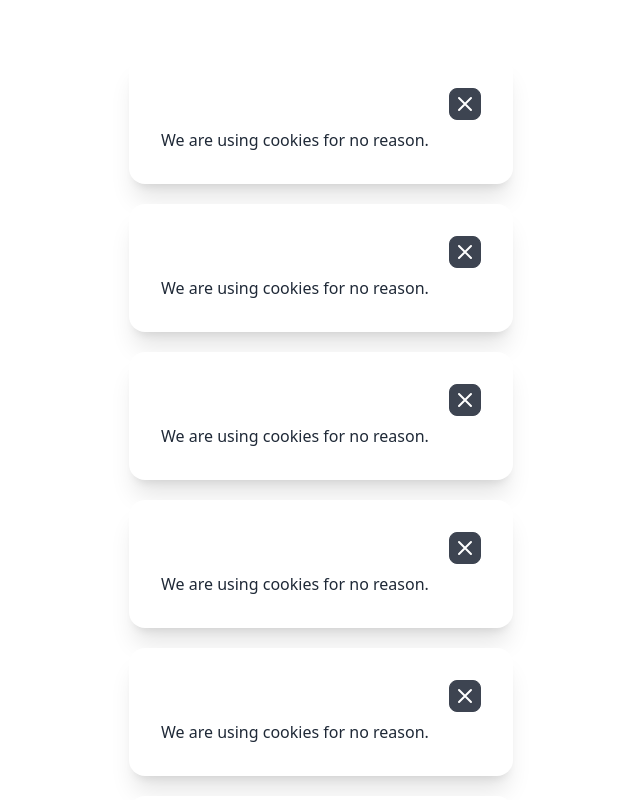
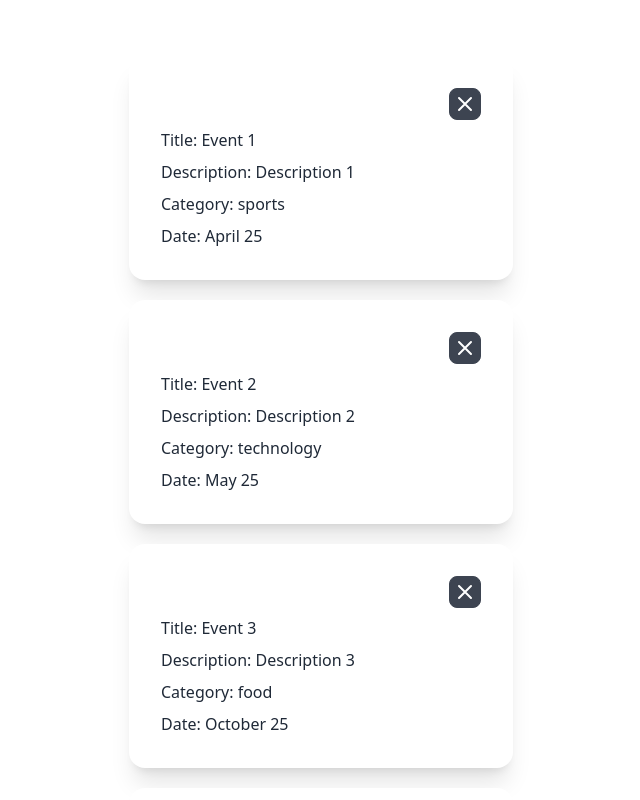
Before and after one commit to Tanmoy-Parvez/explore-next-js-more, a Next.js app: page /events in a window 1280 px wide. Shown: the top 800 px of the page, without its empty margins (319-959 px from the left). Built offline with nearby package versions, Linux system fonts and the light colour scheme; data requests are answered from the project's data file.

Commit message:
displaing data

```diff
--- a/pages/events.js
+++ b/pages/events.js
@@ -13,7 +13,10 @@ const EventsList = ({ eventList }) => {
                                     <svg xmlns="http://www.w3.org/2000/svg" className="h-6 w-6" fill="none" viewBox="0 0 24 24" stroke="currentColor"><path strokeLinecap="round" strokeLinejoin="round" strokeWidth="2" d="M6 18L18 6M6 6l12 12" /></svg>
                                 </button>
                             </div>
-                            <p>We are using cookies for no reason.</p>
+                            <p>Title: {event.title}</p>
+                            <p>Description: {event.description}</p>
+                            <p>Category: {event.category}</p>
+                            <p>Date: {event.date}</p>
                         </div>
                     </div>
                 </div>)
```
